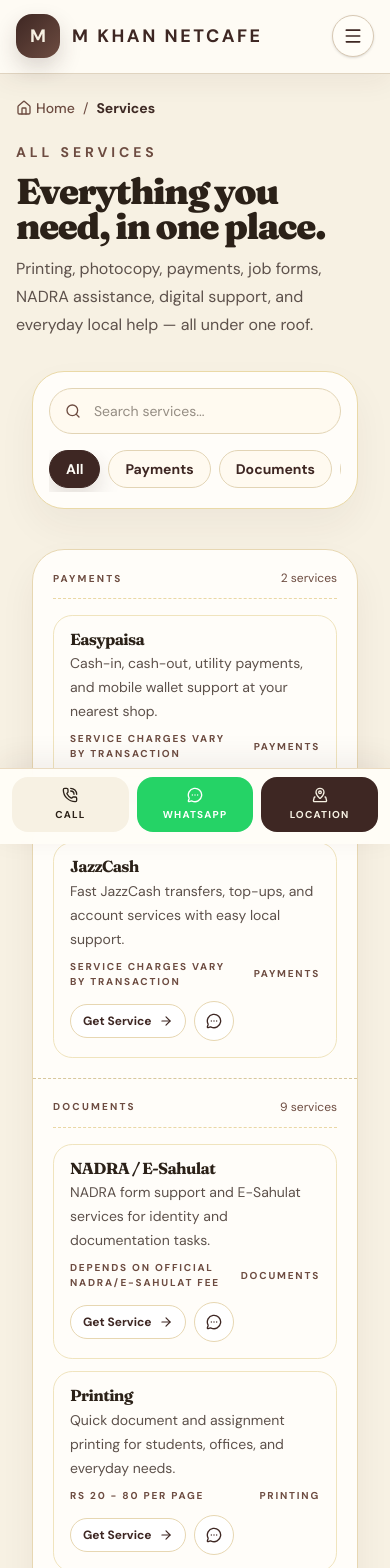
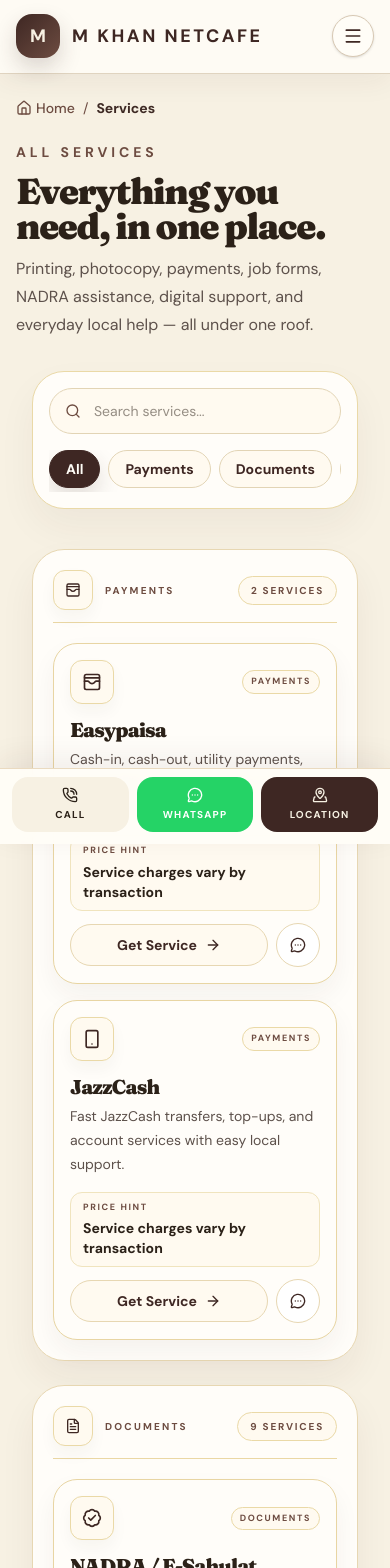
Before and after one commit to FahaD-DEV-collab-cloud/yasin-shop-website, a Next.js app in the folder frontend/: page /services in a window 390 px wide. Shown: the top 1568 px of the page. Built offline with nearby package versions, Linux system fonts and the light colour scheme.

Commit message:
feat: refactor ServiceCard and Services components for improved structure and functionality

```diff
--- a/frontend/components/ServiceCard.tsx
+++ b/frontend/components/ServiceCard.tsx
@@ -1,73 +1,97 @@
 import Link from "next/link";
-import { ArrowRight, MessageCircleMore, type LucideIcon } from "lucide-react";
+import {
+  ArrowRight,
+  BadgeCheck,
+  BookOpenText,
+  BriefcaseBusiness,
+  Copy,
+  FileCheck2,
+  FileText,
+  GraduationCap,
+  Landmark,
+  MessageCircleMore,
+  Monitor,
+  Palette,
+  Printer,
+  Smartphone,
+  WalletCards,
+  type LucideIcon,
+} from "lucide-react";
+import services from "@/src/data/services";
 import { site } from "@/src/config/site";
 
-type ServiceCardProps = {
-  slug: string;
-  icon: LucideIcon;
-  title: string;
-  description: string;
-  variant?: "default" | "featured";
+type Service = (typeof services)[number];
+
+const iconMap: Record<string, LucideIcon> = {
+  Wallet: WalletCards,
+  Smartphone: Smartphone,
+  IdCard: BadgeCheck,
+  BriefcaseBusiness: BriefcaseBusiness,
+  ShieldCheck: BadgeCheck,
+  Printer: Printer,
+  Copy: Copy,
+  Palette: Palette,
+  GraduationCap: GraduationCap,
+  FileText: FileText,
+  Landmark: Landmark,
+  FileCheck2: FileCheck2,
+  Monitor: Monitor,
+  BookOpenText: BookOpenText,
+  BadgeCheck: BadgeCheck,
 };
 
-export default function ServiceCard({
-  slug,
-  icon: Icon,
-  title,
-  description,
-  variant = "default",
-}: ServiceCardProps) {
-  const isFeatured = variant === "featured";
+const getPriceHint = (service: Service) => service.pricing.amount || "Custom quote";
+
+export function ServiceCard({ service }: { service: Service }) {
+  const Icon = iconMap[service.icon] ?? FileText;
   const whatsappLink = `https://wa.me/${site.whatsapp}?text=${encodeURIComponent(
-    `Assalam-o-Alaikum, ${title} ka rate aur details chahiye.`
+    `Assalam-o-Alaikum, ${service.name} ka service chahiye.`
   )}`;
 
   return (
-    <article
-      className={`group relative overflow-hidden rounded-[1.75rem] border p-5 shadow-[0_12px_28px_rgba(62,39,35,0.06)] transition-all duration-300 hover:-translate-y-1 hover:shadow-[0_22px_42px_rgba(62,39,35,0.12)] ${
-        isFeatured
-          ? "border-[#d4b05d] bg-[linear-gradient(180deg,#fffaf0,#fffdf7)]"
-          : "border-[#e9dcc2] bg-[#fffdf7]"
-      }`}
-    >
-      <div className="absolute inset-x-0 top-0 h-1 bg-[linear-gradient(90deg,#C9A227,#D7B765,#C9A227)] opacity-80" />
-
-      <div className="absolute right-4 top-4 z-10">
-        <a
-          href={whatsappLink}
-          target="_blank"
-          rel="noreferrer"
-          aria-label={`Chat on WhatsApp about ${title}`}
-          className="flex h-9 w-9 items-center justify-center rounded-full border border-[#e2d4b5] bg-[#fffaf0] text-[#3E2723] transition-all duration-200 hover:border-[#c9a227] hover:bg-[#fff7e7] hover:text-[#6D4C41]"
-        >
-          <MessageCircleMore className="h-4 w-4" />
-        </a>
+    <article className="group flex h-full flex-col rounded-[1.5rem] border border-[#e8d5a3] bg-[#fffdf9] p-4 shadow-[0_12px_26px_rgba(62,39,35,0.05)] transition-all duration-300 hover:-translate-y-1 hover:border-[#d2b66c] hover:shadow-[0_18px_34px_rgba(62,39,35,0.08)]">
+      <div className="mb-4 flex items-center justify-between gap-3">
+        <span className="flex h-11 w-11 items-center justify-center rounded-xl border border-[#ead9a7] bg-[#fffaf0] text-[#3E2723] shadow-[0_8px_16px_rgba(62,39,35,0.04)]">
+          <Icon className="h-5 w-5" />
+        </span>
+        <span className="rounded-full border border-[#ead9a7] bg-[#fffaf0] px-2 py-1 text-[9px] font-semibold uppercase tracking-[0.18em] text-[#6D4C41]">
+          {service.category}
+        </span>
       </div>
 
-      <div
-        className={`relative mb-5 inline-flex rounded-2xl p-3 ${
-          isFeatured ? "bg-[#3E2723] text-[#F7F1E3]" : "bg-[#F7F1E3] text-[#3E2723]"
-        }`}
-      >
-        <Icon className="h-6 w-6" />
-      </div>
-
-      <Link href={`/services/${slug}`} className="block">
-        <h3 className="text-xl font-bold text-[#2B2118] transition-colors group-hover:text-[#6D4C41]">
-          {title}
+      <Link href={`/services/${service.slug}`} className="block">
+        <h3 className="text-xl font-black tracking-[-0.04em] text-[#2B2118] transition-colors hover:text-[#6D4C41]">
+          {service.name}
         </h3>
       </Link>
 
-      <p className="mt-3 text-sm leading-7 text-[#5d514b]">{description}</p>
+      <p className="mt-2 line-clamp-3 text-sm leading-6 text-[#5d514b]">{service.shortDescription}</p>
 
-      <div className="mt-5 flex items-center gap-2">
-        <Link
-          href={`/services/${slug}`}
-          className="inline-flex items-center gap-2 rounded-full border border-[#e2d4b5] bg-[#fffaf0] px-3.5 py-2 text-sm font-semibold text-[#3E2723] transition-all duration-200 hover:border-[#c9a227] hover:bg-[#fff7e7] hover:text-[#6D4C41]"
-        >
-          Get Service
-          <ArrowRight className="h-4 w-4" />
-        </Link>
+      <div className="mt-auto pt-4">
+        <div className="mb-3 rounded-xl border border-[#f0e4be] bg-[#fffaf0] px-3 py-2">
+          <p className="text-[9px] font-semibold uppercase tracking-[0.18em] text-[#6D4C41]">Price hint</p>
+          <p className="mt-1 text-sm font-semibold text-[#2B2118]">{getPriceHint(service)}</p>
+        </div>
+
+        <div className="flex items-center gap-2">
+          <Link
+            href={`/services/${service.slug}`}
+            className="inline-flex flex-1 items-center justify-center gap-2 rounded-full border border-[#e7d7b2] bg-[#fffaf0] px-3 py-2.5 text-sm font-semibold text-[#3E2723] transition-all hover:border-[#c9a227] hover:bg-[#fff7e7]"
+          >
+            Get Service
+            <ArrowRight className="h-4 w-4" />
+          </Link>
+
+          <a
+            href={whatsappLink}
+            target="_blank"
+            rel="noreferrer"
+            aria-label={`Chat on WhatsApp about ${service.name}`}
+            className="flex h-11 w-11 items-center justify-center rounded-full border border-[#e7d7b2] bg-[#fff] text-[#3E2723] transition-all duration-300 hover:border-[#c9a227] hover:bg-[#fff7e7]"
+          >
+            <MessageCircleMore className="h-4 w-4" />
+          </a>
+        </div>
       </div>
     </article>
   );
--- a/frontend/components/Services.tsx
+++ b/frontend/components/Services.tsx
@@ -13,52 +13,23 @@
   Monitor,
   Printer,
   Search,
-  Smartphone,
   WalletCards,
-  type LucideIcon,
 } from "lucide-react";
+import { ServiceCard } from "@/components/ServiceCard";
 import services from "@/src/data/services";
 import { site } from "@/src/config/site";
 
 export const tabs = ["All", "Payments", "Documents", "Government", "Education", "Other"] as const;
 export type Tab = (typeof tabs)[number];
 
-const iconMap: Record<string, LucideIcon> = {
-  easypaisa: WalletCards,
-  jazzcash: Smartphone,
-  "nadra-e-sahulat": BadgeCheck,
-  "online-job-applications": BriefcaseBusiness,
-  "government-schemes": BookOpenText,
-  "government-private-job-applications": BriefcaseBusiness,
-  "university-college-admissions": GraduationCap,
-  "online-forms-applications": FileText,
-  "loan-applications": WalletCards,
-  "fbr-income-tax-return-services": FileText,
-  "online-registration-verification": BadgeCheck,
-  "biometric-services": BadgeCheck,
-  "mobile-accessories": Smartphone,
-  printing: Printer,
-  photocopy: FileText,
-  "color-printing": Printer,
-  "printing-color-printing": Printer,
-  "photocopy-xerox": FileText,
-  "composing-typing": FileText,
-  "passport-size-photos": Smartphone,
-  "photo-editing-document-scanning": FileText,
-  "document-scanning": FileText,
-  "email-online-account-assistance": Smartphone,
-  "all-online-government-services": BadgeCheck,
-  "cv-resume-making": FileText,
-  "computer-internet-services": Monitor,
-  "online-certificates-documents": FileText,
-  "visa-travel-related-online-applications": BookOpenText,
-  "polio-certificate-online-record-services": BadgeCheck,
-  "online-banking-digital-application-assistance": WalletCards,
-  "bank-services": BookOpenText,
-  "book-binding": BookOpenText,
-  "id-card-copy": BadgeCheck,
-  "songs-movies": Smartphone,
-};
+const categoryIcons = {
+  Payments: WalletCards,
+  Documents: FileText,
+  Government: BadgeCheck,
+  Education: GraduationCap,
+  Other: BriefcaseBusiness,
+  Printing: Printer,
+} as const;
 
 export const normalize = (value: string) => value.trim().toLowerCase();
 
@@ -111,53 +82,6 @@
   return "Other";
 };
 
-export function ServiceListRow({ service }: { service: (typeof services)[number] }) {
-  const whatsappLink = `https://wa.me/${site.whatsapp}?text=${encodeURIComponent(
-    `Assalam-o-Alaikum, ${service.name} ka service chahiye.`
-  )}`;
-
-  return (
-    <div className="group flex flex-col gap-3 rounded-[1.2rem] border border-[#f0e4be] bg-[#fffdf9] p-4 transition-colors hover:bg-[#fffaf0] sm:flex-row sm:items-center sm:justify-between">
-      <div className="min-w-0 flex-1">
-        <Link href={`/services/${service.slug}`} className="block">
-          <h3 className="text-base font-bold tracking-[-0.02em] text-[#2B2118] transition-colors hover:text-[#6D4C41] sm:text-lg">
-            {service.name}
-          </h3>
-        </Link>
-        <p className="mt-1 text-sm leading-6 text-[#5d514b]">{service.shortDescription}</p>
-        <div className="mt-2 flex items-center justify-between gap-3">
-          <p className="text-[10px] font-semibold uppercase tracking-[0.18em] text-[#6D4C41]">
-            {getPriceHint(service)}
-          </p>
-          <span className="text-[10px] font-semibold uppercase tracking-[0.18em] text-[#6D4C41]">
-            {service.category}
-          </span>
-        </div>
-      </div>
-
-      <div className="flex shrink-0 items-center gap-2">
-        <Link
-          href={`/services/${service.slug}`}
-          className="inline-flex items-center gap-2 rounded-full border border-[#e7d7b2] bg-[#fff] px-3 py-2 text-xs font-semibold text-[#3E2723] transition-colors hover:border-[#c9a227] hover:bg-[#fff7e7]"
-        >
-          Get Service
-          <ArrowRight className="h-3.5 w-3.5" />
-        </Link>
-
-        <a
-          href={whatsappLink}
-          target="_blank"
-          rel="noreferrer"
-          aria-label={`Chat on WhatsApp about ${service.name}`}
-          className="flex h-10 w-10 items-center justify-center rounded-full border border-[#e7d7b2] bg-[#fff] text-[#3E2723] transition-all duration-300 hover:border-[#c9a227] hover:bg-[#fff7e7]"
-        >
-          <MessageCircleMore className="h-4 w-4" />
-        </a>
-      </div>
-    </div>
-  );
-}
-
 export function ServiceCategoryGroup({
   groupName,
   groupServices,
@@ -165,16 +89,26 @@
   groupName: string;
   groupServices: Array<(typeof services)[number]>;
 }) {
+  const Icon = categoryIcons[groupName as keyof typeof categoryIcons] ?? BookOpenText;
+
   return (
     <div className="px-5 py-5 sm:px-8 sm:py-6">
-      <div className="mb-4 flex items-center justify-between gap-3 border-b border-dashed border-[#ead7a4] pb-3">
-        <p className="text-[10px] font-semibold uppercase tracking-[0.22em] text-[#6D4C41]">{groupName}</p>
-        <span className="text-xs text-[#6D4C41]">{groupServices.length} service{groupServices.length === 1 ? "" : "s"}</span>
+      <div className="mb-5 flex items-center justify-between gap-3 border-b border-[#ead7a4] pb-3">
+        <div className="flex items-center gap-3">
+          <span className="flex h-10 w-10 items-center justify-center rounded-xl border border-[#ead9a7] bg-[#fffaf0] text-[#3E2723] shadow-[0_8px_16px_rgba(62,39,35,0.04)]">
+            <Icon className="h-4 w-4" />
+          </span>
+          <p className="text-[10px] font-semibold uppercase tracking-[0.22em] text-[#6D4C41]">{groupName}</p>
+        </div>
+
+        <span className="rounded-full border border-[#ead9a7] bg-[#fffaf0] px-3 py-1.5 text-[10px] font-semibold uppercase tracking-[0.18em] text-[#6D4C41]">
+          {groupServices.length} service{groupServices.length === 1 ? "" : "s"}
+        </span>
       </div>
 
-      <div className="space-y-3">
+      <div className="grid grid-cols-1 gap-4 sm:grid-cols-2 lg:grid-cols-3">
         {groupServices.map((service) => (
-          <ServiceListRow key={service.slug} service={service} />
+          <ServiceCard key={service.slug} service={service} />
         ))}
       </div>
     </div>
@@ -250,33 +184,35 @@
         </div>
       </div>
 
-      <div className="mt-10 rounded-[2rem] border border-[#e7d7b2] bg-[#fffdf9] shadow-[0_18px_36px_rgba(62,39,35,0.06)]">
+      <div className="mt-10">
         {filteredServices.length === 0 ? (
-          <div className="flex flex-col items-center justify-center gap-4 px-5 py-12 text-center">
+          <div className="rounded-[2rem] border border-[#e7d7b2] bg-[#fffdf9] px-5 py-12 text-center shadow-[0_18px_36px_rgba(62,39,35,0.06)]">
             <p className="text-lg font-bold text-[#2B2118]">No services found.</p>
             <a
               href={`https://wa.me/${site.whatsapp}?text=${encodeURIComponent("Assalam-o-Alaikum, mujhe service ke liye contact karna hai.")}`}
               target="_blank"
               rel="noreferrer"
-              className="inline-flex items-center gap-2 rounded-full border border-[#e2d4b5] bg-[#fffaf0] px-4 py-2.5 text-sm font-semibold text-[#3E2723] transition-colors hover:border-[#c9a227] hover:bg-[#fff7e7]"
+              className="mt-4 inline-flex items-center gap-2 rounded-full border border-[#e2d4b5] bg-[#fffaf0] px-4 py-2.5 text-sm font-semibold text-[#3E2723] transition-colors hover:border-[#c9a227] hover:bg-[#fff7e7]"
             >
               Message us on WhatsApp
               <MessageCircleMore className="h-4 w-4" />
             </a>
           </div>
+        ) : activeTab === "All" && Object.entries(groupedServices).length > 0 ? (
+          <div className="space-y-6">
+            {Object.entries(groupedServices).map(([groupName, groupServices]) => (
+              <div key={groupName} className="rounded-[2rem] border border-[#e7d7b2] bg-[#fffdf9] shadow-[0_18px_36px_rgba(62,39,35,0.06)]">
+                <ServiceCategoryGroup groupName={groupName} groupServices={groupServices} />
+              </div>
+            ))}
+          </div>
         ) : (
-          <div className="divide-y divide-dashed divide-[#d8c79d]">
-            {activeTab === "All" && Object.entries(groupedServices).length > 0 ? (
-              Object.entries(groupedServices).map(([groupName, groupServices]) => (
-                <ServiceCategoryGroup key={groupName} groupName={groupName} groupServices={groupServices} />
-              ))
-            ) : (
-              filteredServices.map((service) => (
-                <div key={service.slug} className="px-5 py-5 sm:px-8 sm:py-6">
-                  <ServiceListRow service={service} />
-                </div>
-              ))
-            )}
+          <div className="rounded-[2rem] border border-[#e7d7b2] bg-[#fffdf9] p-5 shadow-[0_18px_36px_rgba(62,39,35,0.06)] sm:p-8">
+            <div className="grid grid-cols-1 gap-4 sm:grid-cols-2 lg:grid-cols-3">
+              {filteredServices.map((service) => (
+                <ServiceCard key={service.slug} service={service} />
+              ))}
+            </div>
           </div>
         )}
       </div>
@@ -302,7 +238,7 @@
 
         <div className="mt-10 grid gap-4 md:grid-cols-2 xl:grid-cols-4">
           {featuredServices.map((service) => {
-            const Icon = iconMap[service.slug] ?? FileText;
+            const Icon = Monitor;
             const whatsappLink = `https://wa.me/${site.whatsapp}?text=${encodeURIComponent(
               `Assalam-o-Alaikum, ${service.name} ka rate aur details chahiye.`
             )}`;
@@ -372,7 +308,41 @@
 
             <div className="space-y-3">
               {previewServices.map((service) => (
-                <ServiceListRow key={service.slug} service={service} />
+                <div key={service.slug} className="group flex flex-col gap-3 rounded-[1.2rem] border border-[#f0e4be] bg-[#fffdf9] p-4 transition-colors hover:bg-[#fffaf0] sm:flex-row sm:items-center sm:justify-between">
+                  <div className="min-w-0 flex-1">
+                    <Link href={`/services/${service.slug}`} className="block">
+                      <h3 className="text-base font-bold tracking-[-0.02em] text-[#2B2118] transition-colors hover:text-[#6D4C41] sm:text-lg">
+                        {service.name}
+                      </h3>
+                    </Link>
+                    <p className="mt-1 text-sm leading-6 text-[#5d514b]">{service.shortDescription}</p>
+                    <p className="mt-2 text-[10px] font-semibold uppercase tracking-[0.18em] text-[#6D4C41]">
+                      {getPriceHint(service)}
+                    </p>
+                  </div>
+
+                  <div className="flex shrink-0 items-center gap-2">
+                    <Link
+                      href={`/services/${service.slug}`}
+                      className="inline-flex items-center gap-2 rounded-full border border-[#e7d7b2] bg-[#fffaf0] px-3 py-2 text-xs font-semibold text-[#3E2723] transition-all duration-200 hover:border-[#c9a227] hover:bg-[#f8f0de]"
+                    >
+                      Get Service
+                      <ArrowRight className="h-3.5 w-3.5" />
+                    </Link>
+
+                    <a
+                      href={`https://wa.me/${site.whatsapp}?text=${encodeURIComponent(
+                        `Assalam-o-Alaikum, ${service.name} ka service chahiye.`
+                      )}`}
+                      target="_blank"
+                      rel="noreferrer"
+                      aria-label={`Chat on WhatsApp about ${service.name}`}
+                      className="flex h-10 w-10 items-center justify-center rounded-full border border-[#e7d7b2] bg-[#fffaf0] text-[#3E2723] transition-all duration-300 hover:border-[#c9a227] hover:bg-[#f8f0de]"
+                    >
+                      <MessageCircleMore className="h-4 w-4" />
+                    </a>
+                  </div>
+                </div>
               ))}
             </div>
 
```
